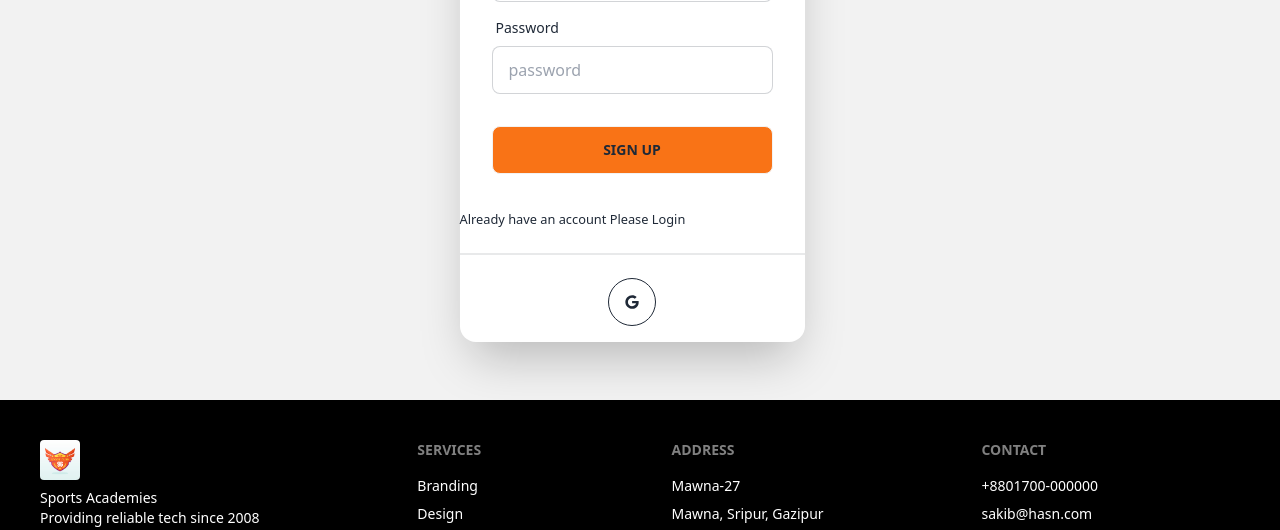
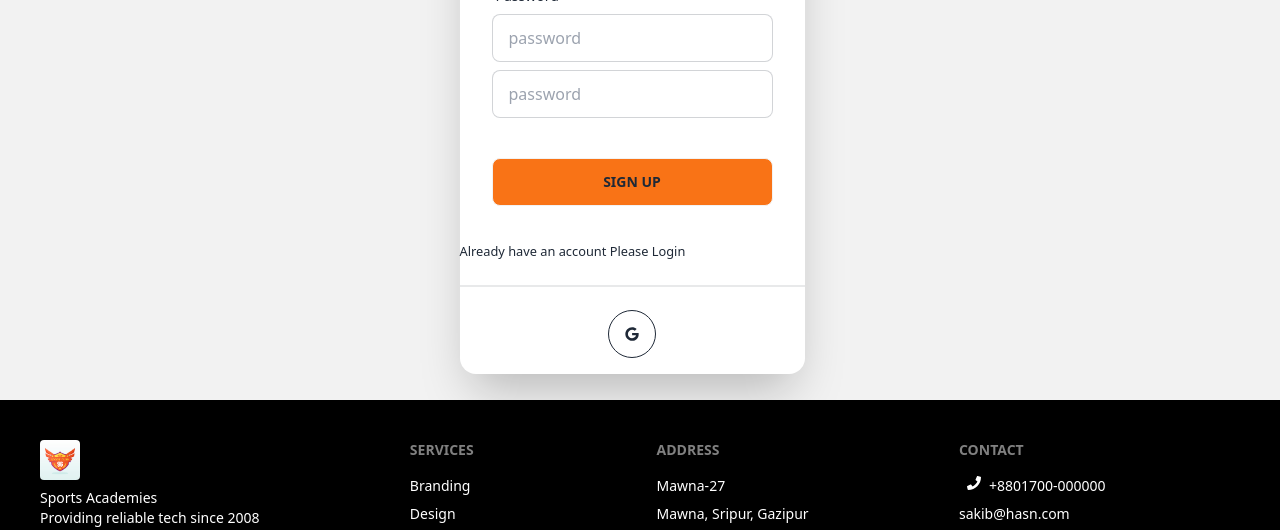
Before and after one commit to sakibhosen98/sports-academics, a React (Vite) app: page /signup in a window 1280 px wide. Shown: the part 400-930 px from the top of the page. Built offline with nearby package versions, Linux system fonts and the light colour scheme; no server answers.

Commit message:
added confirm password validate

```diff
--- a/src/Layout/Dashboard.jsx
+++ b/src/Layout/Dashboard.jsx
@@ -58,7 +58,6 @@ const Dashboard = () => {
             <li><NavLink><FaWallet></FaWallet> Enroll class</NavLink></li>
               </>
             }
-
             <div className="divider"></div>
             <li><NavLink to="/"><FaHome></FaHome>Home</NavLink></li>
             <li><NavLink to="/instructors"><FaMandalorian></FaMandalorian>Instructors</NavLink></li>
--- a/src/Pages/Shared/Footer/Footer.jsx
+++ b/src/Pages/Shared/Footer/Footer.jsx
@@ -1,3 +1,4 @@
+import { FaFacebook, FaPhone } from 'react-icons/fa';
 import logo from '../../../assets/logo.jpg'
 
 const Footer = () => {
@@ -26,9 +27,9 @@ const Footer = () => {
         </div>
         <div>
           <span className="footer-title">Contact</span>
-          <p><a className="link link-hover"></a>+8801700-000000</p>
-          <p><a className="link link-hover"></a>sakib@hasn.com</p>
-          <p><a className="link link-hover"></a>Facebook</p>
+          <p className='flex gap-2'><a className="link link-hover"> </a><FaPhone></FaPhone>+8801700-000000</p>
+          <p><a className="link link-hover"></a>  sakib@hasn.com</p>
+          <p ><a className="link link-hover"></a><FaFacebook></FaFacebook> Facebook</p>
         </div>
       </div>
       <div className="footer footer-center p-4 ">
--- a/src/Pages/Shared/NavBar/NavBar.jsx
+++ b/src/Pages/Shared/NavBar/NavBar.jsx
@@ -25,7 +25,7 @@ const NavBar = () => {
         <Link to="/classes">Classes</Link>
       </li>
       {user &&  <li className={`d-${user ? 'block' : 'none'}`}>
-        <Link to="/dashboard/addclass">Dashboard</Link>
+        <Link to="/dashboard">Dashboard</Link>
       </li>}
       <li>
         <Link to="/signup">Sign Up</Link>
--- a/src/Pages/SignUp/SignUp.jsx
+++ b/src/Pages/SignUp/SignUp.jsx
@@ -1,4 +1,4 @@
-import { useContext } from "react";
+import { useContext, useState } from "react";
 import { useForm } from "react-hook-form";
 import { Link, useNavigate } from "react-router-dom";
 import { AuthContext } from "../../Providers/AuthProvider";
@@ -6,6 +6,7 @@ import Swal from "sweetalert2";
 import SocialLogin from "../Shared/SocialLogin/SocialLogin";
 
 const SignUp = () => {
+  const [passwordCheck, setPasswordCheck] = useState('');
  const {createUser, updateUserProfile} = useContext(AuthContext);
   const {
     register,
@@ -16,8 +17,12 @@ const SignUp = () => {
   const navigate = useNavigate();
 
   const onSubmit = (data) => {
+    if(data.password !== data.confirmPassword){
+      return setPasswordCheck("Passwort Not match ")
+    }
+    console.log('23', data)
+    createUser(data.email, data.password)
 
-    createUser(data.email, data.password)
     .then(result => {
       const loggedUser = result.user;
       console.log(loggedUser);
@@ -139,6 +144,21 @@ const SignUp = () => {
                 </p>
               )}
             </div>
+            <input
+                type="password"
+                {...register("confirmPassword", {
+                  required: true,
+
+                })}
+                placeholder="password"
+                className="input input-bordered"
+              />
+              {errors.confirmPassword?.type === "required" && (
+                <p role="alert" className="text-red-600">
+                  Please input the confirm password
+                </p>
+              )}
+              <p>{passwordCheck}</p>
             <div className="form-control mt-6">
               <input type="submit" value="Sign Up" className="btn bg-orange-500" />
             </div>
```
